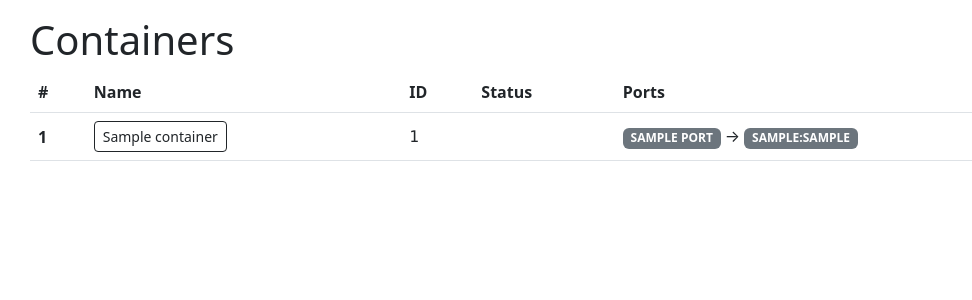
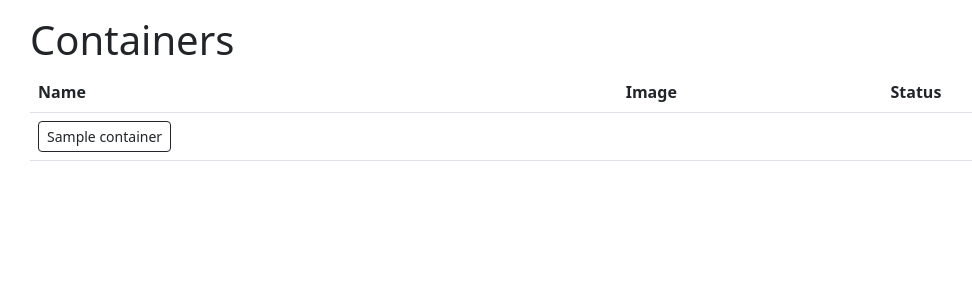
Before and after one commit to rothdennis/crane, a Flask app: template app/templates/sites/containers.html in a window 1280 px wide. Shown: the part 56-356 px from the top of the page, without its empty margins (52-1024 px from the left). Run offline with Flask 2, Linux system fonts and the light colour scheme; the template is opened without the code that fills it: most values are stand-ins (such as "Sample title", 1, 10 or a date in 2020).

Commit message:
streamline overviews

```diff
--- a/app/templates/sites/containers.html
+++ b/app/templates/sites/containers.html
@@ -7,20 +7,17 @@
     <table class="table table-hover align-middle">
         <thead>
             <tr>
-                <th scope="col">#</th>
                 <th scope="col">Name</th>
-                <th scope="col">ID</th>
+                <th scope="col">Image</th>
                 <th scope="col">Status</th>
-                <th scope="col">Ports</th>
             </tr>
         </thead>
         <tbody>
             {% for container in data %}
             <tr>
-                <th scope="row">{{ loop.index }}</th>
                 <td><a class="btn btn-outline-dark btn-sm" href="/container/{{ container.id }}">{{ container.name|e
                         }}</a></td>
-                <td><samp>{{ container.short_id|e }}</samp></td>
+                <td>{{ container.attrs.Config.Image }}</td>
                 <td>
                     {% if 'created' in container.status %}
                     <span class="badge bg-warning">{{ container.status|e|upper }}</span>
@@ -38,18 +35,6 @@
                     <span class="badge bg-danger">{{ container.status|e|upper }}</span>
                     {% endif %}
                 </td>
-                <td>
-                    {% for port in container.ports %}
-                        <span class="badge bg-secondary">{{ port|e|upper }}</span>
-                        {% if container.ports[port] %}
-                            &RightArrow;
-                            {% for binds in container.ports[port] %}
-                                <span class="badge bg-secondary">{{ binds.HostIp|e|upper }}:{{ binds.HostPort|e|upper }}</span>
-                            {% endfor %}
-                        {% endif %}
-                        <br>
-                    {% endfor %}
-                </td>
             </tr>
             {% endfor %}
         </tbody>
--- a/app/templates/sites/images.html
+++ b/app/templates/sites/images.html
@@ -7,18 +7,14 @@
     <table class="table table-hover align-middle">
         <thead>
             <tr>
-                <th scope="col">#</th>
                 <th scope="col">Repository</th>
                 <th scope="col">Tag</th>
-                <th scope="col">ID</th>
-                <th scope="col">Created</th>
                 <th scope="col">Size</th>
             </tr>
         </thead>
         <tbody>
             {% for image in data %}
             <tr>
-                <th scope="row">{{ loop.index }}</th>
                 {% if image.tags[0] %}
                     {% set repo, tag = image.tags[0].split(':') %}
                     <td><a class="btn btn-outline-dark btn-sm" href="/image/{{ image.id }}">{{ repo }}</a></td>
@@ -27,8 +23,6 @@
                     <td><a class="btn btn-outline-dark btn-sm" href="/image/{{ image.id }}">&lt;None&gt;</a></td>
                     <td>&lt;None&gt;</td>
                 {% endif %}
-                <td><samp>{{ image.id[7:19]|e }}</samp></td>
-                <td>{{ image.attrs.Created|e }}</td>
                 <td>
                     {% if image.attrs.Size > 1000000000 %}
                     {{ (image.attrs.Size / 1000000000) | round(1) }} GB
--- a/app/templates/sites/networks.html
+++ b/app/templates/sites/networks.html
@@ -7,9 +7,7 @@
     <table class="table table-hover align-middle">
         <thead>
             <tr>
-                <th scope="col">#</th>
                 <th scope="col">Name</th>
-                <th scope="col">ID</th>
                 <th scope="col">Driver</th>
                 <th scope="col">Scope</th>
                 <th scope="col">Subnet</th>
@@ -19,9 +17,7 @@
         <tbody>
             {% for network in data %}
             <tr>
-                <th scope="row">{{ loop.index }}</th>
                 <td><a class="btn btn-outline-dark btn-sm" href="/network/{{ network.id }}">{{ network.name|e }}</a></td>
-                <td><samp>{{ network.id[:12]|e }}</samp></td>
                 <td>{{ network.attrs.Driver|e }}</td>
                 <td>{{ network.attrs.Scope|e }}</td>
                 <td>
--- a/app/templates/sites/volumes.html
+++ b/app/templates/sites/volumes.html
@@ -7,7 +7,6 @@
     <table class="table table-hover align-middle">
         <thead>
             <tr>
-                <th scope="col">#</th>
                 <th scope="col">Name</th>
                 <th scope="col">Driver</th>
             </tr>
@@ -15,7 +14,6 @@
         <tbody>
             {% for volume in data %}
             <tr>
-                <th scope="row">{{ loop.index }}</th>
                 <td><a class="btn btn-outline-dark btn-sm" href="/volume/{{ volume.id }}">{{ volume.name|e }}</a></td>
                 <td>{{ volume.attrs.Driver|e }}</td>
             </tr>
```
